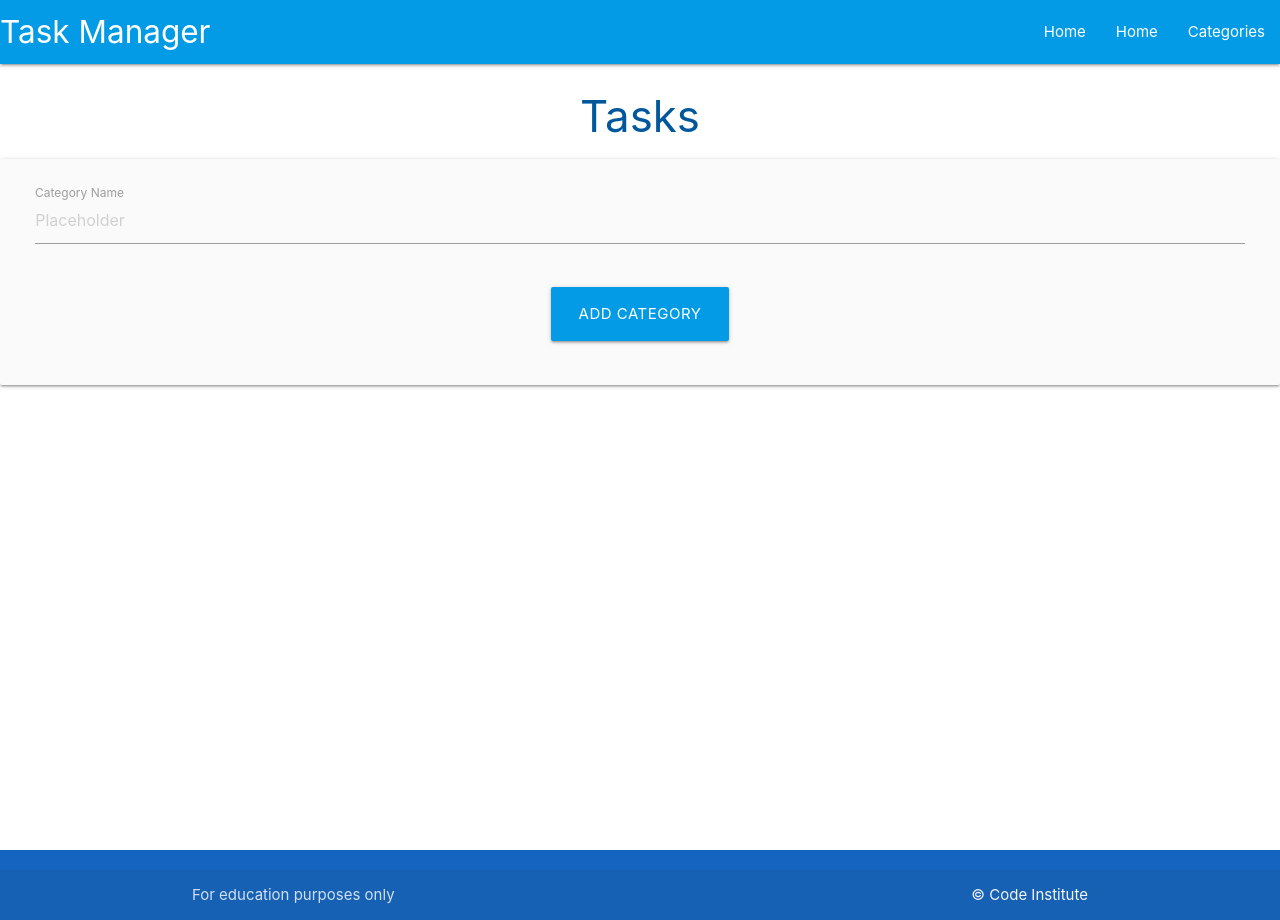
After one commit to halfpintutopia/ci-task-manager-walkthrough, a Flask app: page /add_category in a window 1280 px wide. The commit adds this page. Run offline with Flask 3, Linux system fonts and the light colour scheme.

Commit message:
Create your add_category() function in the routes.py

```diff
--- a/taskmanager/routes.py
+++ b/taskmanager/routes.py
@@ -1,4 +1,4 @@
-from flask import render_template
+from flask import render_template, request, redirect, url_for
 from taskmanager import app, db
 from taskmanager.models import Category, Task
 
@@ -6,3 +6,18 @@ from taskmanager.models import Category, Task
 @app.route('/')
 def home():
     return render_template('tasks.html')
+
+
+@app.route('/categories')
+def categories():
+    return render_template('categories.html')
+
+
+@app.route('/add_category', methods=['GET', 'POST'])
+def add_category():
+    if request.method == 'POST':
+        category = Category(category_name=request.form.get('category_name'))
+        db.session.add(category)
+        db.session.commit()
+        return redirect(url_for('categories'))
+    return render_template('add_category.html')
--- /dev/null
+++ b/taskmanager/templates/add_category.html
@@ -0,0 +1,22 @@
+{% extends 'base.html' %}
+
+{% block content %}
+    <h3 class="light-blue-text text-darken-4 center-align">Tasks</h3>
+
+    <div class="row card-panel grey lighten-5">
+        <form class="col s12" method="POST" action="{{ url_for('add_category') }}">
+            <div class="row">
+                <div class="input-field col s12">
+                    <input placeholder="Placeholder" name="category_name" id="category_name" type="text" class="validate" required minlength="3" maxlength="25">
+                    <label for="category_name">Category Name</label>
+                </div>
+            </div>
+
+             <div class="row">
+                <div class="center-align col s12">
+                    <button class="btn-large light-blue darken-1" type="submit">Add Category</button>
+                </div>
+            </div>
+        </form>
+    </div>
+{% endblock %}
--- a/taskmanager/templates/base.html
+++ b/taskmanager/templates/base.html
@@ -27,7 +27,7 @@
                 <ul class="right hide-on-med-and-down">
                     <li><a href="{{ url_for('home') }}">Home</a></li>
                     <li><a href="{{ url_for('home') }}">Home</a></li>
-                    <li><a href="{{ url_for('home') }}">Home</a></li>
+                    <li><a href="{{ url_for('categories') }}">Categories</a></li>
                 </ul>
             </div>
         </nav>
@@ -36,7 +36,7 @@
         <ul class="sidenav" id="mobile-demo">
             <li><a href="{{ url_for('home') }}">Home</a></li>
             <li><a href="{{ url_for('home') }}">Home</a></li>
-            <li><a href="{{ url_for('home') }}">Home</a></li>
+            <li><a href="{{ url_for('categories') }}">Categories</a></li>
         </ul>
     </header>
 
@@ -49,7 +49,8 @@
         <div class="footer-copyright">
             <div class="container">
                 For education purposes only
-                <a class="grey-text text-lighten-4 right" href="https://codeinstitute.net" target="_blank">&copy; Code Institute</a>
+                <a class="grey-text text-lighten-4 right" href="https://codeinstitute.net" target="_blank">&copy; Code
+                    Institute</a>
             </div>
         </div>
     </footer>
```
Also changed, not shown: taskmanager/templates/categories.html (added, +14 -0 lines).
